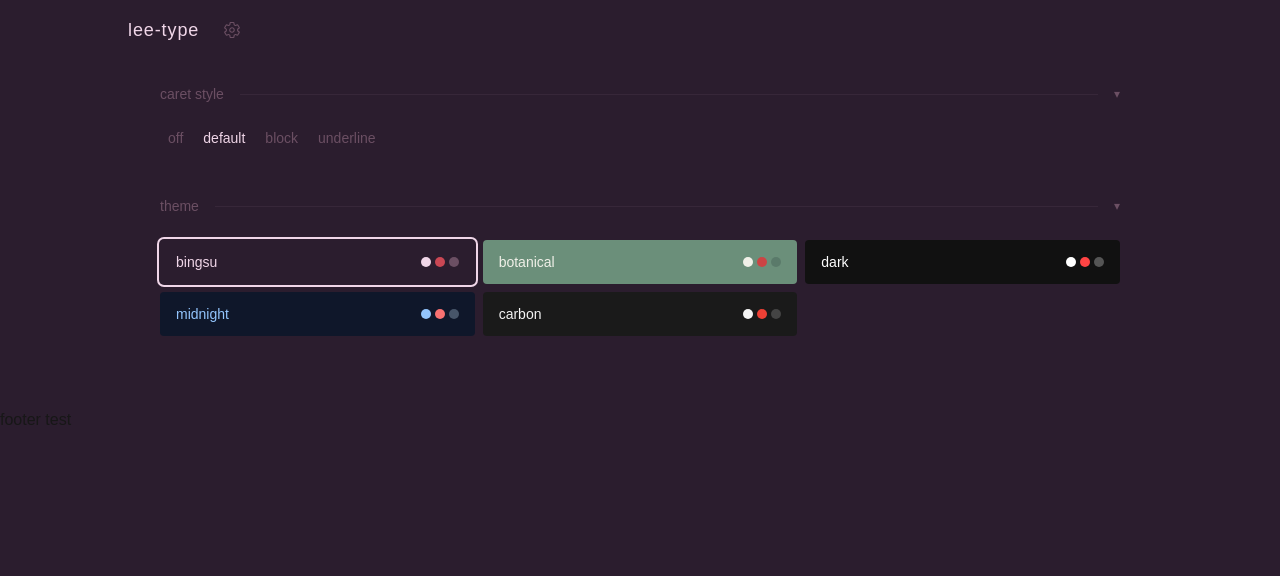
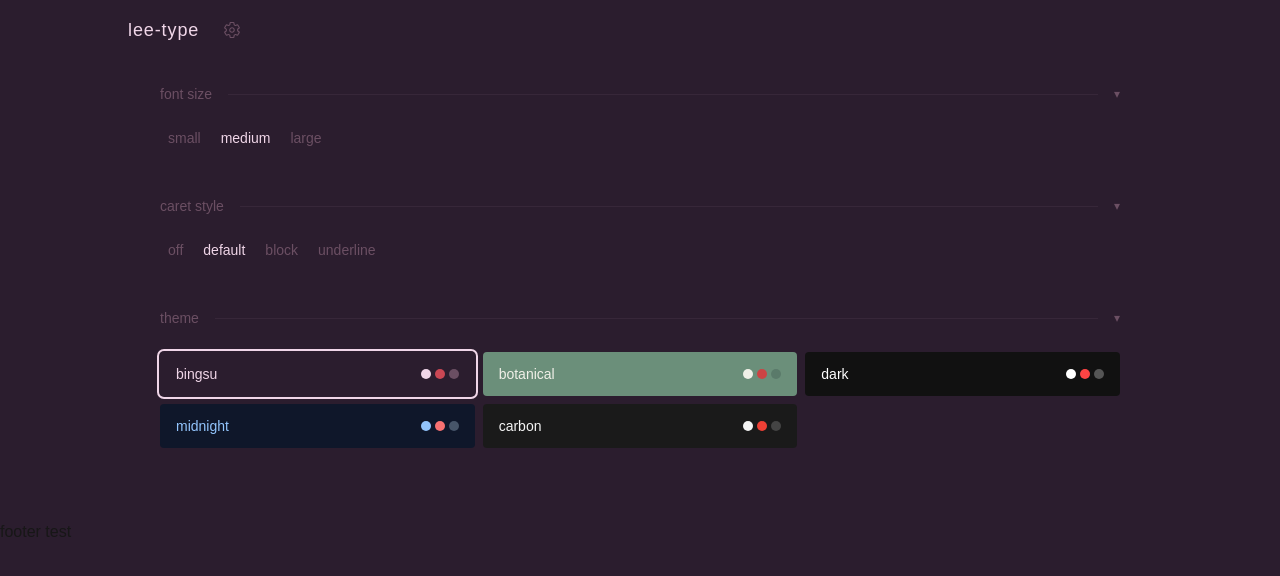
Before and after one commit to stanl3yl33/lee-type, a Next.js app: page /settings in a window 1280 px wide. Shown: the top 576 px of the page. Built offline with nearby package versions, Linux system fonts and the light colour scheme.

Commit message:
feat: add selectable font size options in setting page

```diff
--- a/src/app/settings/page.tsx
+++ b/src/app/settings/page.tsx
@@ -15,8 +15,38 @@ export default function SettingPage() {
   const setCaretStyle = useTypingSettingsStore((state) => state.setCaretStyle);
   const [toggleTheme, setToggleTheme] = useState<boolean>(true);
 
+  const fontSize = useTypingSettingsStore((state) => state.fontSize);
+  const setFontSize = useTypingSettingsStore((state) => state.setFontSize);
+  const [toggleFont, setToggleFont] = useState<boolean>(true);
+
   return (
     <div className="max-w-5xl mx-auto px-8 py-6 font-mono">
+      {/* font size section */}
+      <section className="mb-12">
+        <div className="flex items-center gap-4 mb-6">
+          <button
+            className="text-untyped text-sm hover:text-accent transition-colors"
+            onClick={() => setToggleFont(!toggleFont)}
+          >
+            font size
+          </button>
+          <div className="h-px flex-1 bg-untyped opacity-20" />
+          <span className="text-untyped text-xs">{toggleFont ? "▾" : "▸"}</span>
+        </div>
+
+        {toggleFont && (
+          <ToggleGroup
+            options={[
+              { label: "small", value: "small" },
+              { label: "medium", value: "medium" },
+              { label: "large", value: "large" },
+            ]}
+            selected={fontSize}
+            onChange={setFontSize}
+          />
+        )}
+      </section>
+
       {/* caret style section */}
       <section className="mb-12">
         <div className="flex items-center gap-4 mb-6">
@@ -51,7 +81,7 @@ export default function SettingPage() {
         <div className="flex items-center gap-4 mb-6">
           <button
             className="text-untyped text-sm hover:text-accent transition-colors"
-            onClick={() => setToggleTheme((prev) => !prev)}
+            onClick={() => setToggleTheme(!toggleTheme)}
           >
             theme
           </button>
--- a/src/components/typing/TypingTest.tsx
+++ b/src/components/typing/TypingTest.tsx
@@ -11,6 +11,11 @@ import { Modal } from "../ui/Modal";
 
 const TIME_PRESETS = [15, 30, 60, 120] as const;
 const WORD_PRESETS = [10, 25, 50, 100] as const;
+const FONT_SIZE_CLASSES: Record<string, string> = {
+  small: "text-xl",
+  medium: "text-3xl",
+  large: "text-5xl",
+};
 
 /**
  * Core typing test component
@@ -48,6 +53,9 @@ export function TypingTest() {
   const customLength = useTypingSettingsStore(
     (state) => state.wordMode.customLength,
   );
+
+  const fontSize = useTypingSettingsStore((state) => state.fontSize);
+  const fontSizeClass = FONT_SIZE_CLASSES[fontSize];
 
   const handleCustomApply = (value: number) => {
     if (mode === "time") {
@@ -128,7 +136,9 @@ export function TypingTest() {
             </div>
           )}
 
-          <div className="flex flex-wrap gap-3 text-3xl leading-relaxed font-mono tracking-[0.2rem]">
+          <div
+            className={`flex flex-wrap gap-3 ${fontSizeClass} leading-relaxed font-mono tracking-[0.2rem]`}
+          >
             {wordList.map((word, index) => (
               <Word
                 key={`${word}-${index}`}
--- a/src/store/useTypingSettingsStore.ts
+++ b/src/store/useTypingSettingsStore.ts
@@ -6,6 +6,7 @@ type TimePresetType = 15 | 30 | 60 | 120 | "custom";
 type WordPresetType = 10 | 25 | 50 | 100 | "custom";
 
 type CaretStyle = "off" | "default" | "block" | "underline";
+type FontSize = "small" | "medium" | "large";
 
 type TypingSettingState = {
   mode: TypingModeType;
@@ -21,13 +22,15 @@ type TypingSettingState = {
   };
 
   caretStyle: CaretStyle;
+  fontSize: FontSize;
 
   setMode: (mode: TypingModeType) => void;
   setTimePreset: (value: TimePresetType) => void;
   setWordPreset: (value: WordPresetType) => void;
   setCustomTime: (value: number) => void;
   setCustomLength: (value: number) => void;
-  setCaretStyle: (stele: CaretStyle) => void;
+  setCaretStyle: (style: CaretStyle) => void;
+  setFontSize: (size: FontSize) => void;
 };
 
 // use 'persist' middleware such that the user's settings get saved across page reloads
@@ -50,6 +53,8 @@ const useTypingSettingsStore = create<TypingSettingState>()(
       },
 
       caretStyle: "default",
+
+      fontSize: "medium",
 
       // setter functions that call set()
       setMode: (mode) => set({ mode }),
@@ -105,6 +110,7 @@ const useTypingSettingsStore = create<TypingSettingState>()(
         })),
 
       setCaretStyle: (caretStyle) => set({ caretStyle }),
+      setFontSize: (fontSize) => set({ fontSize }),
     }),
     {
       name: "typing-settings-store", // key for localStorage
```
